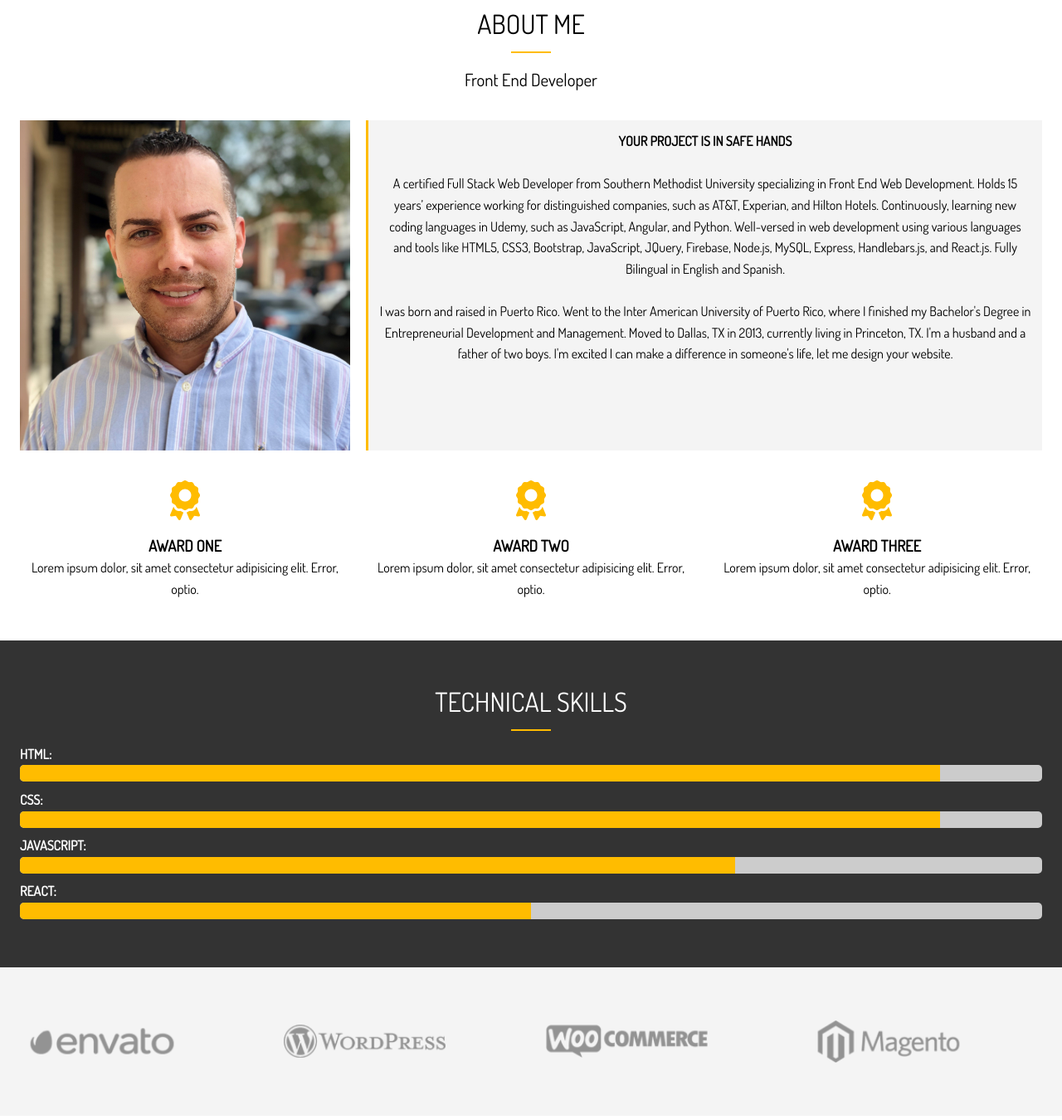
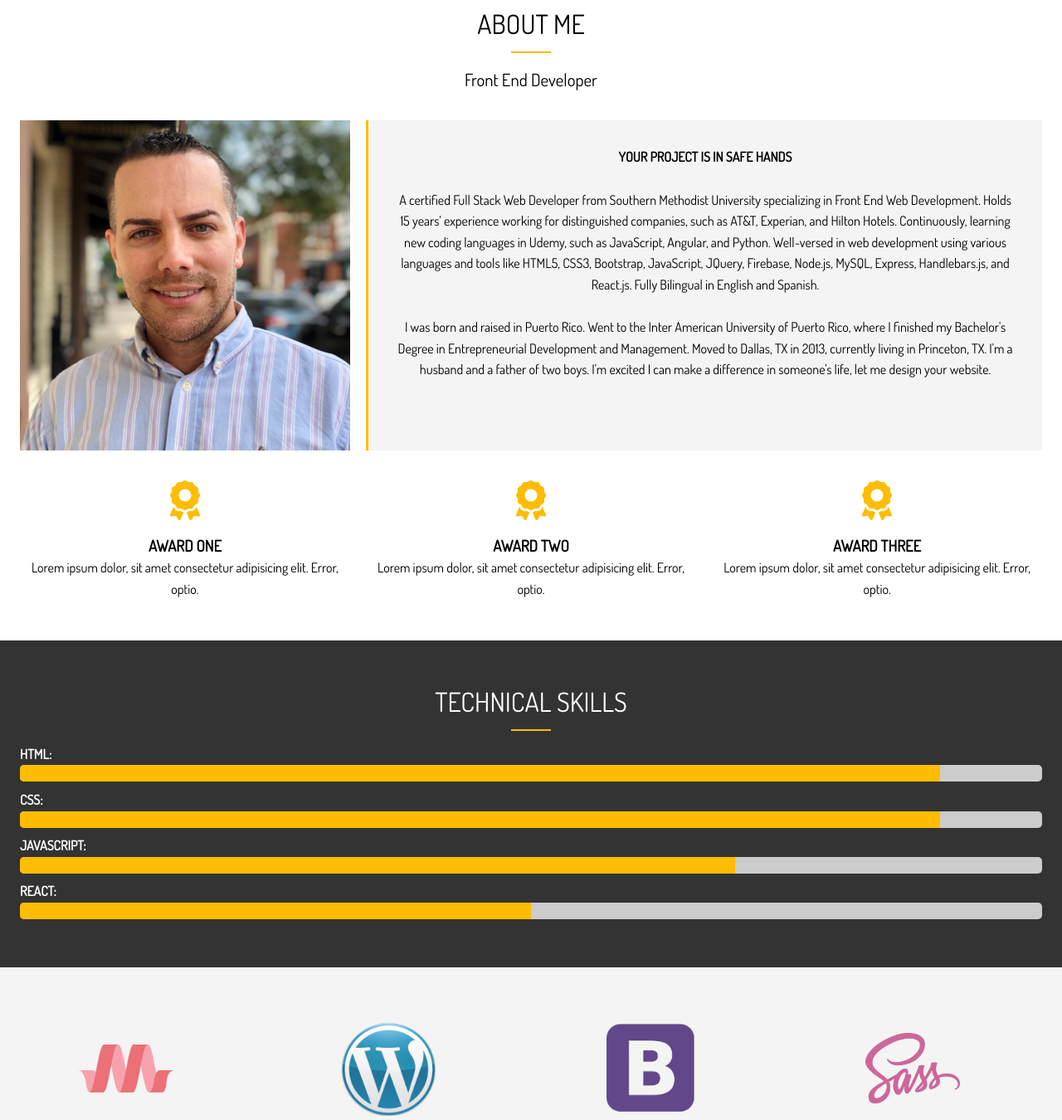
Before and after one commit to jt227b/Portfolio-Sass, a website: page dist/about.html in a window 1280 px wide. Shown: the part 136-1486 px from the top of the page at 83% size. Drawn offline with Linux system fonts and the light colour scheme.

Commit message:
Spaces in lines

```diff
--- a/SCSS/main.scss
+++ b/SCSS/main.scss
@@ -220,7 +220,7 @@ img {
     .bio {
       grid-area: bio;
       border-left: 3px solid $main-color;
-      padding: 0.8rem;
+      padding: 2rem;
 
     }
 
@@ -266,9 +266,12 @@ img {
       display: grid;
       grid-template-columns: repeat(4, 1fr);
       grid-gap: 2rem;
+      align-items: center;
 
       img {
-        width: 70%;
+        width: 40%;
+        padding-left: 25%
+
       }
     }
   }
--- a/package.json
+++ b/package.json
@@ -19,5 +19,6 @@
   "homepage": "https://github.com/jt227b/Portfolio-Sass#readme",
   "devDependencies": {
     "node-sass": "^4.12.0"
-  }
+  },
+  "dependencies": {}
 }
```
Also changed, not shown: dist/about.html, dist/contact.html, dist/css/main.css, dist/img/about-logos/bootstrap.png (added), dist/img/about-logos/download.png (added), dist/img/about-logos/materialize.png (added), dist/img/about-logos/sass - Copy.png (added), dist/img/about-logos/sass.png (added), dist/img/about-logos/wordpress.png (added), dist/index.html, dist/work.html, 1 other file.
